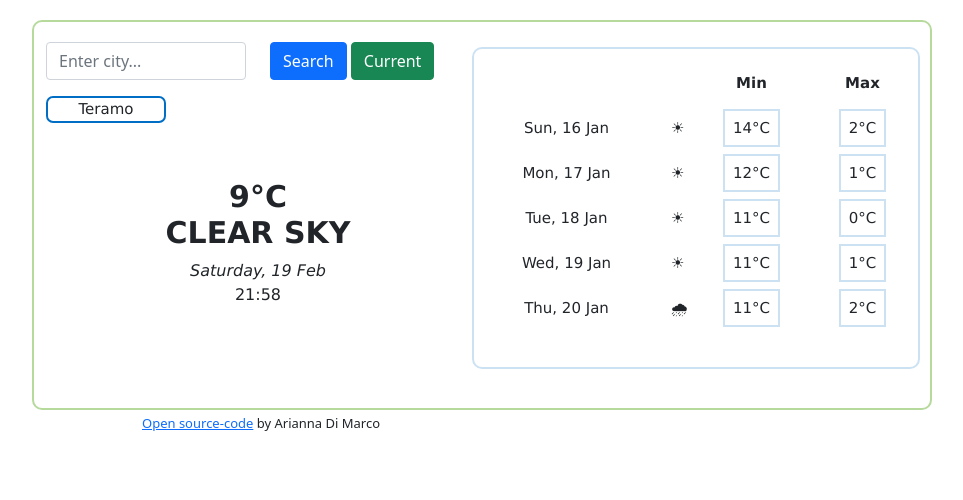
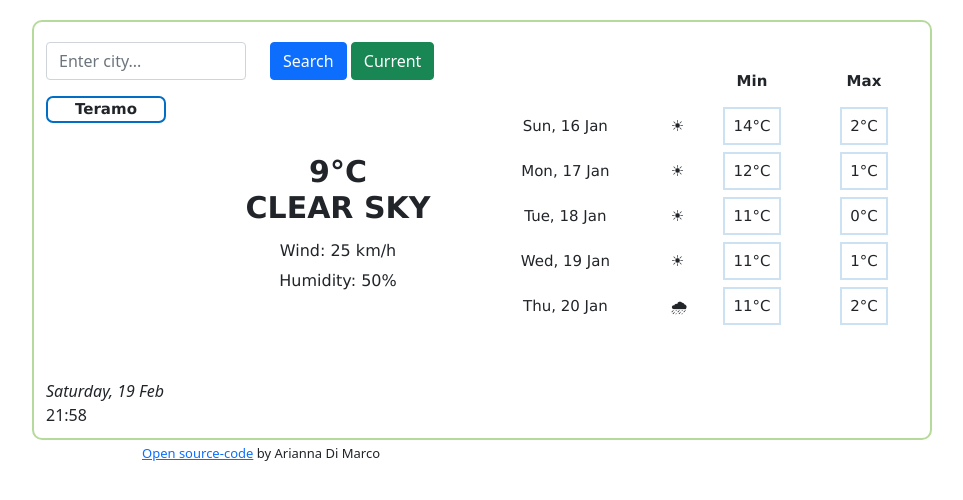
Before and after one commit to AriannaDiMarco/Weather-App, a website built with Parcel: page index.html in a window 1280 px wide. Shown: the whole page, without its empty margins (158-1121 px from the left). Built offline with nearby package versions, Linux system fonts and the light colour scheme.

Commit message:
Changed position of the elements

```diff
--- a/index.html
+++ b/index.html
@@ -7,7 +7,6 @@
       integrity="sha384-1BmE4kWBq78iYhFldvKuhfTAU6auU8tT94WrHftjDbrCEXSU1oBoqyl2QvZ6jIW3"
       crossorigin="anonymous"
     />
-    <title>Parcel Sandbox</title>
     <script src="https://unpkg.com/axios/dist/axios.min.js"></script>
     <meta charset="UTF-8" />
     <link rel="stylesheet" href="src/styles.css">
@@ -47,11 +46,12 @@
 
 
               </h1>
+
+              <p id="wind-speed">Wind: 25 km/h</p>
+              <p id="humidity-value">Humidity: 50%</p></div>
               <p id = "date">Sat, 15 Jan</p>
-              <p id = "time">
-                16:22
-              </p>
-            </div>
+              <p id = "time">16:22</p>
+
             </div>
 
             <div class="future-days col-6">
--- a/src/index.js
+++ b/src/index.js
@@ -43,6 +43,12 @@ function displayRealTemp(response) {
   description = description.toUpperCase();
   let value = document.querySelector("h1");
   value.innerHTML = `${temperature}°C	</br> ${description}`;
+  let windElement = document.querySelector("#wind-speed");
+  let windSpeed = Math.round(response.data.wind.speed);
+  windElement.innerHTML = `Wind: ${windSpeed} km/h`;
+  let humidityElement = document.querySelector("#humidity-value");
+  let humidityValue = Math.round(response.data.main.humidity);
+  humidityElement.innerHTML = `Humidity: ${humidityValue}%`;
 }
 function showCity(event) {
   event.preventDefault();
--- a/src/styles.css
+++ b/src/styles.css
@@ -1,11 +1,14 @@
 h1 {
+  position: relative;
   font-size: 30px;
   font-weight: bold;
+  top: -25px;
+  right: -80px;
 }
 .container {
   border: 2px solid #b6da9c;
   border-radius: 10px;
-  height: 390px;
+  height: 420px;
   width: 900px;
   margin-top: 20px;
 }
@@ -30,6 +33,7 @@ h1 {
   text-align: center;
   font-size: 15px;
   border-radius: 7px;
+  font-weight: bold;
 }
 
 .temperature {
@@ -45,7 +49,6 @@ h1 {
 }
 
 .future-days {
-  border: 2px solid #cce2f3;
   margin-top: 25px;
   margin-left: -10px;
   border-radius: 10px;
@@ -70,8 +73,16 @@ h1 {
 }
 
 #date {
+  position: relative;
+  text-align: left;
   margin-bottom: 0px;
   font-style: italic;
+  bottom: -10px;
+}
+
+#time {
+  position: relative;
+  bottom: -10px;
 }
 
 a {
@@ -82,3 +93,15 @@ a {
 .link {
   font-size: small;
 }
+
+#humidity-value {
+  position: relative;
+  top: -30px;
+  right: -80px;
+}
+
+#wind-speed {
+  position: relative;
+  right: -80px;
+  top: -20px;
+}
```
